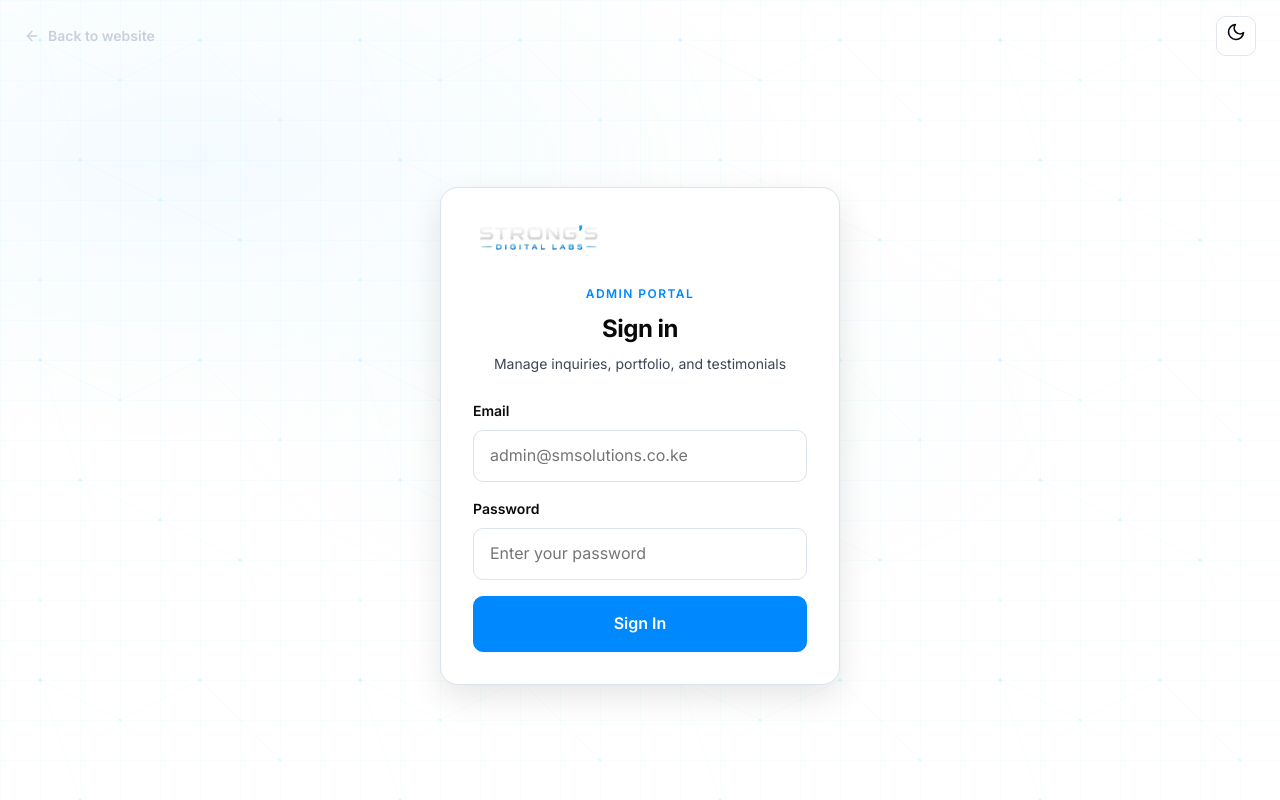
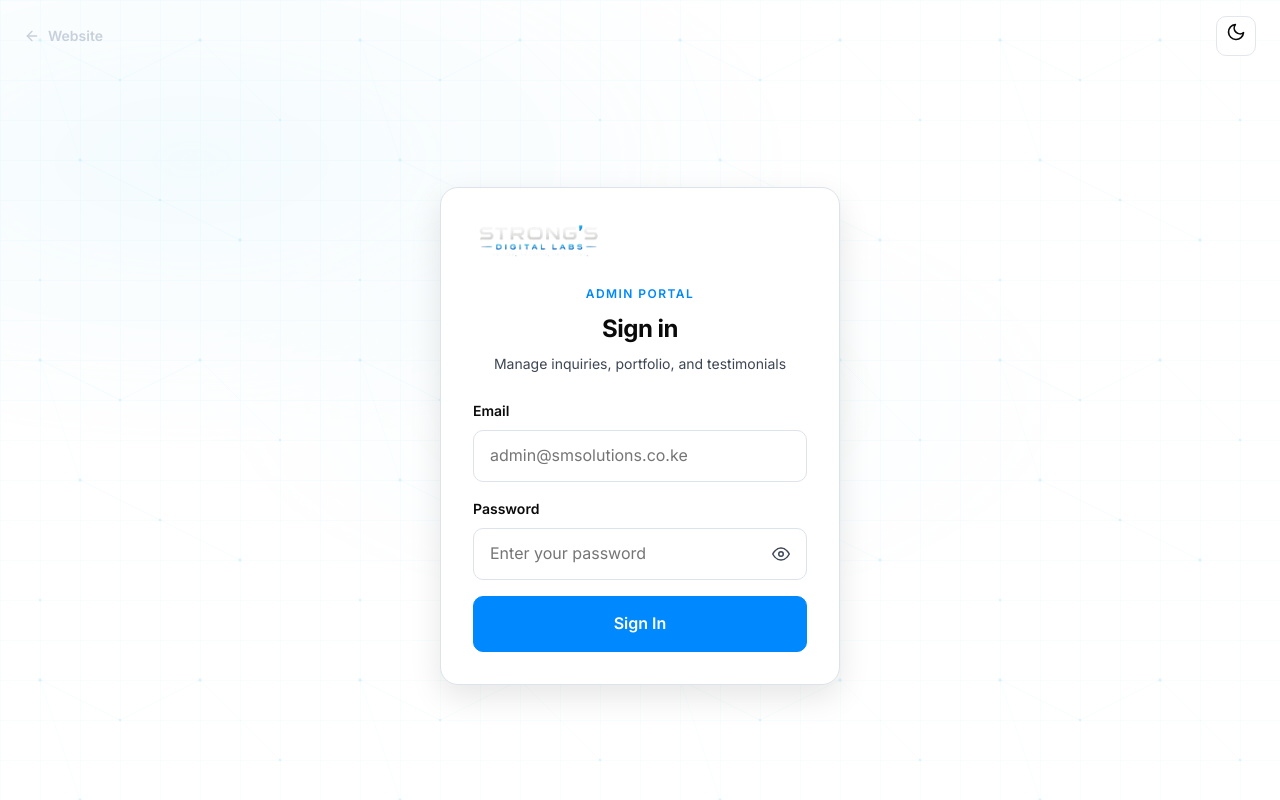
Before and after one commit to Muhoti/smsolutions_admin, a React (Create React App) app: page /admin in a window 1280 px wide. Built offline with nearby package versions, Linux system fonts and the light colour scheme.

Commit message:
Refactor AdminLogin component to include password visibility toggle and update styles for improved user experience. Add website link in AdminShell and update AdminUserMenu for consistency in navigation terminology. Enhance CSS for password field and website link styling.

```diff
--- a/src/components/admin/AdminLogin.jsx
+++ b/src/components/admin/AdminLogin.jsx
@@ -1,17 +1,20 @@
-import React from 'react';
+import React, { useState } from 'react';
 import { Link } from 'react-router-dom';
 import { motion } from 'framer-motion';
-import { FiArrowLeft, FiLoader } from 'react-icons/fi';
+import { FiArrowLeft, FiEye, FiEyeOff, FiLoader } from 'react-icons/fi';
 import { ASSETS } from '../../constants/assets';
 import Button from '../ui/Button';
 import ThemeToggle from '../ThemeToggle';
 
-const AdminLogin = ({ loginData, setLoginData, onSubmit, isLoading }) => (
+const AdminLogin = ({ loginData, setLoginData, onSubmit, isLoading }) => {
+  const [showPassword, setShowPassword] = useState(false);
+
+  return (
   <div className="adm-login-page ai-surface-light">
     <div className="adm-login-toolbar">
       <Link to="/" className="adm-login-back">
         <FiArrowLeft size={16} />
-        Back to website
+        Website
       </Link>
       <ThemeToggle />
     </div>
@@ -46,8 +49,9 @@ const AdminLogin = ({ loginData, setLoginData, onSubmit, isLoading }) => (
 
           <div className="form-group">
             <label htmlFor="admin-password">Password</label>
+            <div className="adm-password-field">
               <input
-              type="password"
+                type={showPassword ? 'text' : 'password'}
                 id="admin-password"
                 value={loginData.password}
                 onChange={(e) => setLoginData({ ...loginData, password: e.target.value })}
@@ -55,6 +59,16 @@ const AdminLogin = ({ loginData, setLoginData, onSubmit, isLoading }) => (
                 autoComplete="current-password"
                 placeholder="Enter your password"
               />
+              <button
+                type="button"
+                className="adm-password-toggle"
+                onClick={() => setShowPassword((visible) => !visible)}
+                aria-label={showPassword ? 'Hide password' : 'Show password'}
+                aria-pressed={showPassword}
+              >
+                {showPassword ? <FiEyeOff size={18} /> : <FiEye size={18} />}
+              </button>
+            </div>
           </div>
 
           <Button type="submit" variant="primary" size="lg" className="w-full" disabled={isLoading}>
@@ -72,5 +86,6 @@ const AdminLogin = ({ loginData, setLoginData, onSubmit, isLoading }) => (
     </div>
   </div>
   );
+};
 
 export default AdminLogin;
--- a/src/components/admin/AdminShell.jsx
+++ b/src/components/admin/AdminShell.jsx
@@ -78,6 +78,9 @@ const AdminShell = ({
               <img src={ASSETS.logoNavbar} alt="Strong's Digital Labs" />
             </Link>
             <div className="adm-m-appbar-actions">
+              <Link to="/" className="adm-m-website-link">
+                Website
+              </Link>
               <ThemeToggle />
               <AdminUserMenu user={adminUser} onLogout={onLogout} avatarOnly />
             </div>
--- a/src/components/admin/AdminUserMenu.jsx
+++ b/src/components/admin/AdminUserMenu.jsx
@@ -49,7 +49,7 @@ const AdminUserMenu = ({ user, onLogout, avatarOnly = false }) => {
           </div>
           <Link to="/" className="adm-user-dropdown-item adm-user-dropdown-link" onClick={() => setOpen(false)}>
             <FiExternalLink size={16} />
-            View public site
+            Website
           </Link>
           <button type="button" className="adm-user-dropdown-item danger" onClick={onLogout}>
             <FiLogOut size={16} />
--- a/src/pages/Admin.css
+++ b/src/pages/Admin.css
@@ -1268,6 +1268,45 @@
   margin: 0;
 }
 
+.adm-password-field {
+  position: relative;
+}
+
+.adm-password-field input {
+  width: 100%;
+  padding-right: 2.75rem;
+}
+
+.adm-password-toggle {
+  position: absolute;
+  top: 50%;
+  right: 0.65rem;
+  transform: translateY(-50%);
+  display: flex;
+  align-items: center;
+  justify-content: center;
+  width: 2rem;
+  height: 2rem;
+  padding: 0;
+  border: none;
+  border-radius: var(--radius-sm);
+  background: transparent;
+  color: var(--text-secondary);
+  cursor: pointer;
+  -webkit-tap-highlight-color: transparent;
+  transition: color var(--transition), background var(--transition);
+}
+
+.adm-password-toggle:hover {
+  color: var(--accent);
+  background: var(--accent-subtle);
+}
+
+.adm-password-toggle:focus-visible {
+  outline: 2px solid var(--accent);
+  outline-offset: 2px;
+}
+
 /* ── Mobile bottom tab bar (2026 app style) ──────────────── */
 .adm-mobile-nav {
   display: none;
@@ -1386,6 +1425,32 @@
     gap: var(--spacing-2);
     flex-shrink: 0;
     overflow: visible;
+  }
+
+  .adm-m-website-link {
+    display: inline-flex;
+    align-items: center;
+    flex-shrink: 0;
+    padding: 0.45rem 0.75rem;
+    border: 1px solid var(--border-color);
+    border-radius: 999px;
+    background: var(--bg-elevated);
+    color: var(--text-primary);
+    font-size: 0.8125rem;
+    font-weight: 600;
+    text-decoration: none;
+    -webkit-tap-highlight-color: transparent;
+    transition: color var(--transition), border-color var(--transition), background var(--transition);
+  }
+
+  .adm-m-website-link:hover {
+    color: var(--accent);
+    border-color: color-mix(in srgb, var(--accent) 35%, var(--border-color));
+  }
+
+  .dark-theme .adm-m-website-link {
+    background: rgba(21, 42, 74, 0.65);
+    border-color: rgba(0, 174, 239, 0.15);
   }
 
   .adm-m-logo img {
```
Lines whose indentation alone changed are shown as unchanged.
